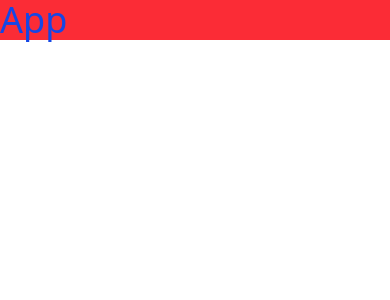
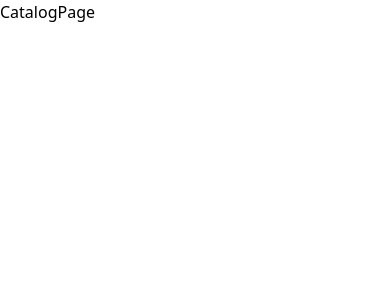
Before and after one commit to Danny-Yellow/cars-shift, a React app: page /catalog in a window 390 px wide. Shown: the top 300 px of the page. Built offline with nearby package versions, Linux system fonts and the light colour scheme.

Commit message:
feat: set up router

```diff
--- a/src/App.tsx
+++ /dev/null
@@ -1,3 +0,0 @@
-export const App = () => {
-	return <div className="bg-red-500 text-4xl text-blue-700">App</div>;
-};
--- /dev/null
+++ b/src/layers/components/RootLayout.tsx
@@ -0,0 +1,19 @@
+import type { ReactNode } from 'react';
+
+import { Container } from '@src/layers/ui/Container';
+import { Outlet } from 'react-router';
+
+interface LayoutProps {
+	header: ReactNode;
+}
+
+export const RootLayout = ({ header }: LayoutProps) => (
+	<>
+		<header>{header}</header>
+		<main>
+			<Container>
+				<Outlet />
+			</Container>
+		</main>
+	</>
+);
--- /dev/null
+++ b/src/layers/pages/CatalogPage/index.tsx
@@ -0,0 +1,3 @@
+export const CatalogPage = () => {
+	return <div>CatalogPage</div>;
+};
--- /dev/null
+++ b/src/layers/ui/Container.tsx
@@ -0,0 +1,5 @@
+import type { ComponentProps } from 'react';
+
+export const Container = ({ ...props }: ComponentProps<'div'>) => (
+	<div className="max-w-[960px] sm:px-4 md:px-8" {...props} />
+);
--- a/src/main.tsx
+++ b/src/main.tsx
@@ -1,20 +1,15 @@
 import { StrictMode } from 'react';
 import { createRoot } from 'react-dom/client';
+import { RouterProvider } from 'react-router';
 
-import { App } from './App';
+import { router } from './router/router';
 
 import './style.css';
 
 const init = async () => {
-	// const token = localStorage.getItem(LOCAL_STORAGE_KEYS.ACCESS_TOKEN);
-
-	// if (token) {
-	// 	await store.dispatch(getSessionThunk());
-	// }
-
 	createRoot(document.getElementById('root')!).render(
 		<StrictMode>
-			<App />
+			<RouterProvider router={router} />
 		</StrictMode>,
 	);
 };
--- /dev/null
+++ b/src/router/router.tsx
@@ -0,0 +1,24 @@
+import type { RouteObject } from 'react-router';
+
+import { RootLayout } from '@src/layers/components/RootLayout';
+import { CatalogPage } from '@src/layers/pages/CatalogPage';
+import { ROUTES } from '@src/shared/constants';
+import { createBrowserRouter, Navigate } from 'react-router';
+
+const routes = [
+	{
+		element: <RootLayout header={<div></div>} />,
+		children: [
+			{
+				path: ROUTES.CATALOG,
+				Component: CatalogPage,
+			},
+		],
+	},
+	{
+		index: true,
+		element: <Navigate to={ROUTES.CATALOG} />,
+	},
+] satisfies RouteObject[];
+
+export const router = createBrowserRouter(routes);
--- /dev/null
+++ b/src/shared/constants/index.ts
@@ -0,0 +1 @@
+export * from './routes'
--- /dev/null
+++ b/src/shared/constants/routes.ts
@@ -0,0 +1,3 @@
+export const ROUTES = {
+    CATALOG: 'catalog'
+}
```
